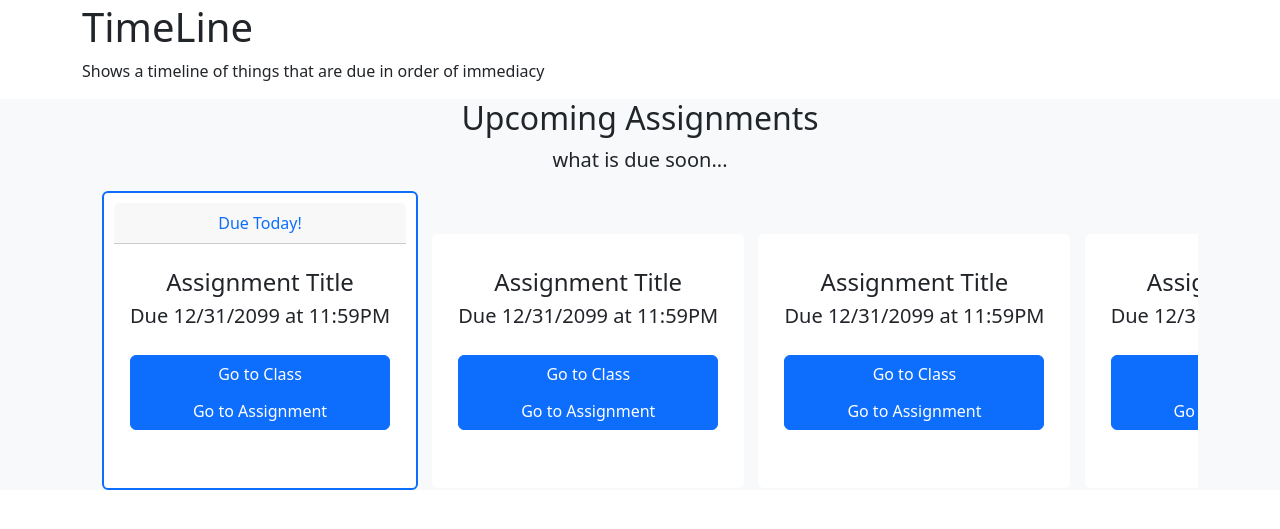
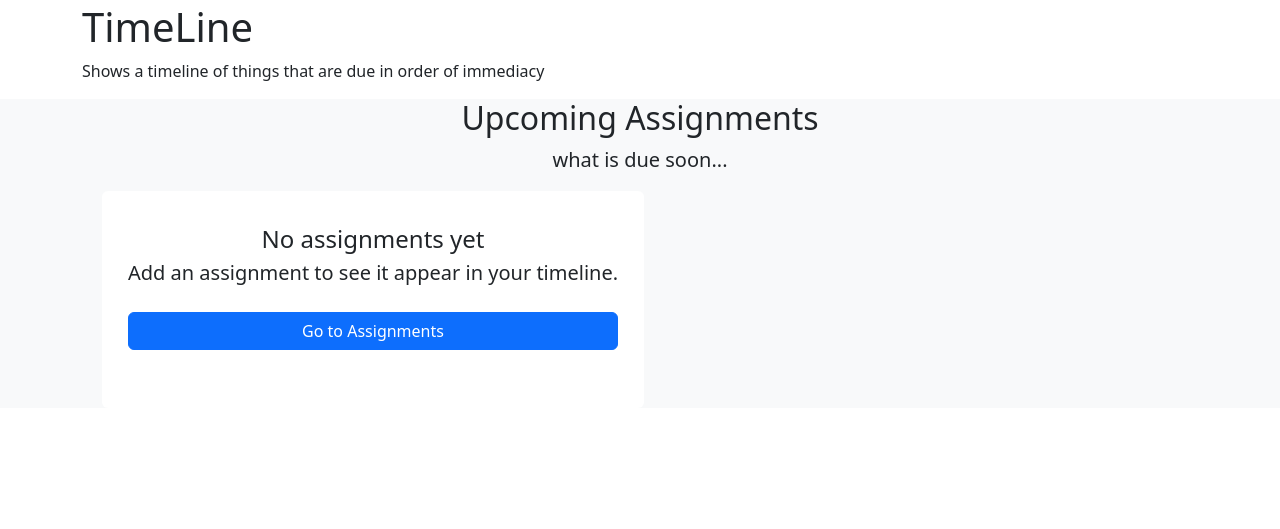
Before and after one commit to FFonderie/deadline, a Flask app: page /timeline in a window 1280 px wide. Shown: the part 53-582 px from the top of the page. Run offline with Flask 3, Linux system fonts and the light colour scheme; a user stored in the database is signed in.

Commit message:
connect assignments db to timeline

```diff
--- a/app/routes.py
+++ b/app/routes.py
@@ -12,6 +12,10 @@ from app.forms import LoginForm, RegistrationForm, AssignmentForm
 from app.models import User, Assignment
 from app import db
 
+#for timeline
+from flask_login import login_required, current_user
+from app.models import Assignment
+
 
 @deadline_app.route('/')
 def home():
@@ -23,12 +27,22 @@ def home():
     )
 
 
+
+#requires login, grabs only user's assignments, pass them onto template called assignments
 @deadline_app.route('/timeline')
+@login_required
 def timeline():
-    """renders a timeline page"""
+    """Show assignments for the current user ordered by due date."""
+    assignments = (
+        Assignment.query
+        .filter_by(user_id=current_user.id)
+        .order_by(Assignment.due_date)
+        .all()
+    )
     return render_template(
         'timeline.html',
-        title='TimeLine',
+        title='Timeline',
+        assignments=assignments,
     )
 
 
@@ -109,14 +123,13 @@ def assignments():
             title=form.title.data,
             description=form.description.data,
             due_date=form.due_date.data,
-            user=current_user
+            user=current_user   # <-- THIS is important
         )
         db.session.add(assignment)
         db.session.commit()
         flash('Assignment created!')
         return redirect(url_for('assignments'))
 
-    # READ: show all assignments for this user
     assignments_list = Assignment.query.filter_by(user_id=current_user.id).all()
     return render_template(
         'assignments.html',
@@ -124,37 +137,3 @@ def assignments():
         form=form,
         assignments=assignments_list
     )
-
-
-@deadline_app.route('/assignments/<int:id>/edit', methods=['GET', 'POST'])
-@login_required
-def edit_assignment(id):
-    assignment = Assignment.query.get_or_404(id)
-    if assignment.user_id != current_user.id:
-        flash('Not authorized.')
-        return redirect(url_for('assignments'))
-
-    form = AssignmentForm(obj=assignment)
-    if form.validate_on_submit():
-        assignment.title = form.title.data
-        assignment.description = form.description.data
-        assignment.due_date = form.due_date.data
-        db.session.commit()
-        flash('Assignment updated!')
-        return redirect(url_for('assignments'))
-
-    return render_template('edit_assignment.html', title='Edit Assignment', form=form)
-
-
-@deadline_app.route('/assignments/<int:id>/delete', methods=['POST'])
-@login_required
-def delete_assignment(id):
-    assignment = Assignment.query.get_or_404(id)
-    if assignment.user_id != current_user.id:
-        flash('Not authorized.')
-        return redirect(url_for('assignments'))
-
-    db.session.delete(assignment)
-    db.session.commit()
-    flash('Assignment deleted.')
-    return redirect(url_for('assignments'))
--- a/app/templates/timeline.html
+++ b/app/templates/timeline.html
@@ -10,25 +10,32 @@
         </p>
 </div>
 
-
 <section id="timeLineList" class="bg-light">
     <div class="container-lg">
         <div class="text-center">
             <h2>Upcoming Assignments</h2>
             <p class="lead">what is due soon...</p>
         </div>
+    </div>
 
-    </div>
     <div class="container">
         <div class="row">
             <div class="col">
                 <div class="horizontal-scroll-container">
 
+                    {% if assignments %}
+                        {% for assignment in assignments %}
+                            {% if loop.first %}
+                                <!-- first card: highlighted "Due Today!" style -->
                                 <div class="item card border-primary border-2">
-                        <div class="card-header text-center text-primary">Due Today!</div>
+                                    <div class="card-header text-center text-primary">
+                                        Due Soon!
+                                    </div>
                                     <div class="card-body text-center py-4">
-                            <h4 class="card-title">Assignment Title</h4>
-                            <p class="lead card-subtitle">Due 12/31/2099 at 11:59PM</p>
+                                        <h4 class="card-title">{{ assignment.title }}</h4>
+                                        <p class="lead card-subtitle">
+                                            Due {{ assignment.due_date.strftime('%m/%d/%Y at %I:%M%p') }}
+                                        </p>
                                         <div class="d-grid gap-2">
                                             <div class="btn-group-vertical py-4">
                                                 <a href="#" class="btn btn-primary">Go to Class</a>
@@ -37,11 +44,14 @@
                                         </div>
                                     </div>
                                 </div>
-
+                            {% else %}
+                                <!-- other cards: same look as your original plain cards -->
                                 <div class="item card border-0">
                                     <div class="card-body text-center py-4">
-                            <h4 class="card-title">Assignment Title</h4>
-                            <p class="lead card-subtitle">Due 12/31/2099 at 11:59PM</p>
+                                        <h4 class="card-title">{{ assignment.title }}</h4>
+                                        <p class="lead card-subtitle">
+                                            Due {{ assignment.due_date.strftime('%m/%d/%Y at %I:%M%p') }}
+                                        </p>
                                         <div class="d-grid gap-2">
                                             <div class="btn-group-vertical py-4">
                                                 <a href="#" class="btn btn-primary">Go to Class</a>
@@ -50,130 +60,31 @@
                                         </div>
                                     </div>
                                 </div>
-
+                            {% endif %}
+                        {% endfor %}
+                    {% else %}
+                        <!-- fallback when there are no assignments -->
                         <div class="item card border-0">
                             <div class="card-body text-center py-4">
-                            <h4 class="card-title">Assignment Title</h4>
-                            <p class="lead card-subtitle">Due 12/31/2099 at 11:59PM</p>
+                                <h4 class="card-title">No assignments yet</h4>
+                                <p class="lead card-subtitle">
+                                    Add an assignment to see it appear in your timeline.
+                                </p>
                                 <div class="d-grid gap-2">
                                     <div class="btn-group-vertical py-4">
-                                    <a href="#" class="btn btn-primary">Go to Class</a>
-                                    <a href="#" class="btn btn-primary">Go to Assignment</a>
+                                        <a href="{{ url_for('assignments') }}" class="btn btn-primary">
+                                            Go to Assignments
+                                        </a>
                                     </div>
                                 </div>
                             </div>
                         </div>
-
-                    <div class="item card border-0">
-                        <div class="card-body text-center py-4">
-                            <h4 class="card-title">Assignment Title</h4>
-                            <p class="lead card-subtitle">Due 12/31/2099 at 11:59PM</p>
-                            <div class="d-grid gap-2">
-                                <div class="btn-group-vertical py-4">
-                                    <a href="#" class="btn btn-primary">Go to Class</a>
-                                    <a href="#" class="btn btn-primary">Go to Assignment</a>
-                                </div>
-                            </div>
-                        </div>
-                    </div>
-
-                    <div class="item card border-0">
-                        <div class="card-body text-center py-4">
-                            <h4 class="card-title">Assignment Title</h4>
-                            <p class="lead card-subtitle">Due 12/31/2099 at 11:59PM</p>
-                            <div class="d-grid gap-2">
-                                <div class="btn-group-vertical py-4">
-                                    <a href="#" class="btn btn-primary">Go to Class</a>
-                                    <a href="#" class="btn btn-primary">Go to Assignment</a>
-                                </div>
-                            </div>
-                        </div>
-                    </div>
-
-                    <div class="item card border-0">
-                        <div class="card-body text-center py-4">
-                            <h4 class="card-title">Assignment Title</h4>
-                            <p class="lead card-subtitle">Due 12/31/2099 at 11:59PM</p>
-                            <div class="d-grid gap-2">
-                                <div class="btn-group-vertical py-4">
-                                    <a href="#" class="btn btn-primary">Go to Class</a>
-                                    <a href="#" class="btn btn-primary">Go to Assignment</a>
-                                </div>
-                            </div>
-                        </div>
-                    </div>
-
-                    <div class="item card border-0">
-                        <div class="card-body text-center py-4">
-                            <h4 class="card-title">Assignment Title</h4>
-                            <p class="lead card-subtitle">Due 12/31/2099 at 11:59PM</p>
-                            <div class="d-grid gap-2">
-                                <div class="btn-group-vertical py-4">
-                                    <a href="#" class="btn btn-primary">Go to Class</a>
-                                    <a href="#" class="btn btn-primary">Go to Assignment</a>
-                                </div>
-                            </div>
-                        </div>
-                    </div>
-
-                    <div class="item card border-0">
-                        <div class="card-body text-center py-4">
-                            <h4 class="card-title">Assignment Title</h4>
-                            <p class="lead card-subtitle">Due 12/31/2099 at 11:59PM</p>
-                            <div class="d-grid gap-2">
-                                <div class="btn-group-vertical py-4">
-                                    <a href="#" class="btn btn-primary">Go to Class</a>
-                                    <a href="#" class="btn btn-primary">Go to Assignment</a>
-                                </div>
-                            </div>
-                        </div>
-                    </div>
-
-                    <div class="item card border-0">
-                        <div class="card-body text-center py-4">
-                            <h4 class="card-title">Assignment Title</h4>
-                            <p class="lead card-subtitle">Due 12/31/2099 at 11:59PM</p>
-                            <div class="d-grid gap-2">
-                                <div class="btn-group-vertical py-4">
-                                    <a href="#" class="btn btn-primary">Go to Class</a>
-                                    <a href="#" class="btn btn-primary">Go to Assignment</a>
-                                </div>
-                            </div>
-                        </div>
-                    </div>
-
-                    <div class="item card border-0">
-                        <div class="card-body text-center py-4">
-                            <h4 class="card-title">Assignment Title</h4>
-                            <p class="lead card-subtitle">Due 12/31/2099 at 11:59PM</p>
-                            <div class="d-grid gap-2">
-                                <div class="btn-group-vertical py-4">
-                                    <a href="#" class="btn btn-primary">Go to Class</a>
-                                    <a href="#" class="btn btn-primary">Go to Assignment</a>
-                                </div>
-                            </div>
-                        </div>
-                    </div>
-
-                    <div class="item card border-0">
-                        <div class="card-body text-center py-4">
-                            <h4 class="card-title">Assignment Title</h4>
-                            <p class="lead card-subtitle">Due 12/31/2099 at 11:59PM</p>
-                            <div class="d-grid gap-2">
-                                <div class="btn-group-vertical py-4">
-                                    <a href="#" class="btn btn-primary">Go to Class</a>
-                                    <a href="#" class="btn btn-primary">Go to Assignment</a>
-                                </div>
-                            </div>
-                        </div>
-                    </div>
+                    {% endif %}
 
                 </div>
             </div>
         </div>
     </div>
-
 </section>
 
-
 {% endblock %}
```
Also changed, not shown: app/app.db. Lines whose indentation alone changed are shown as unchanged.
